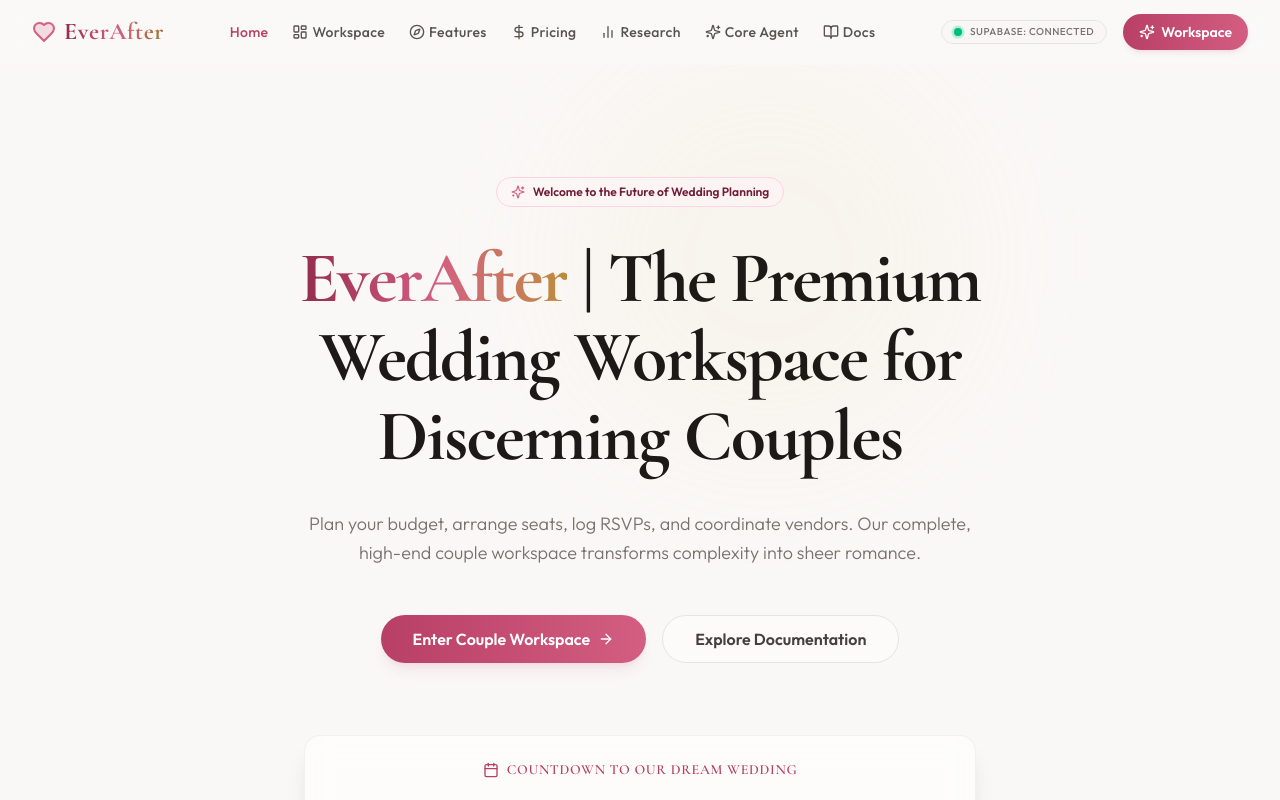
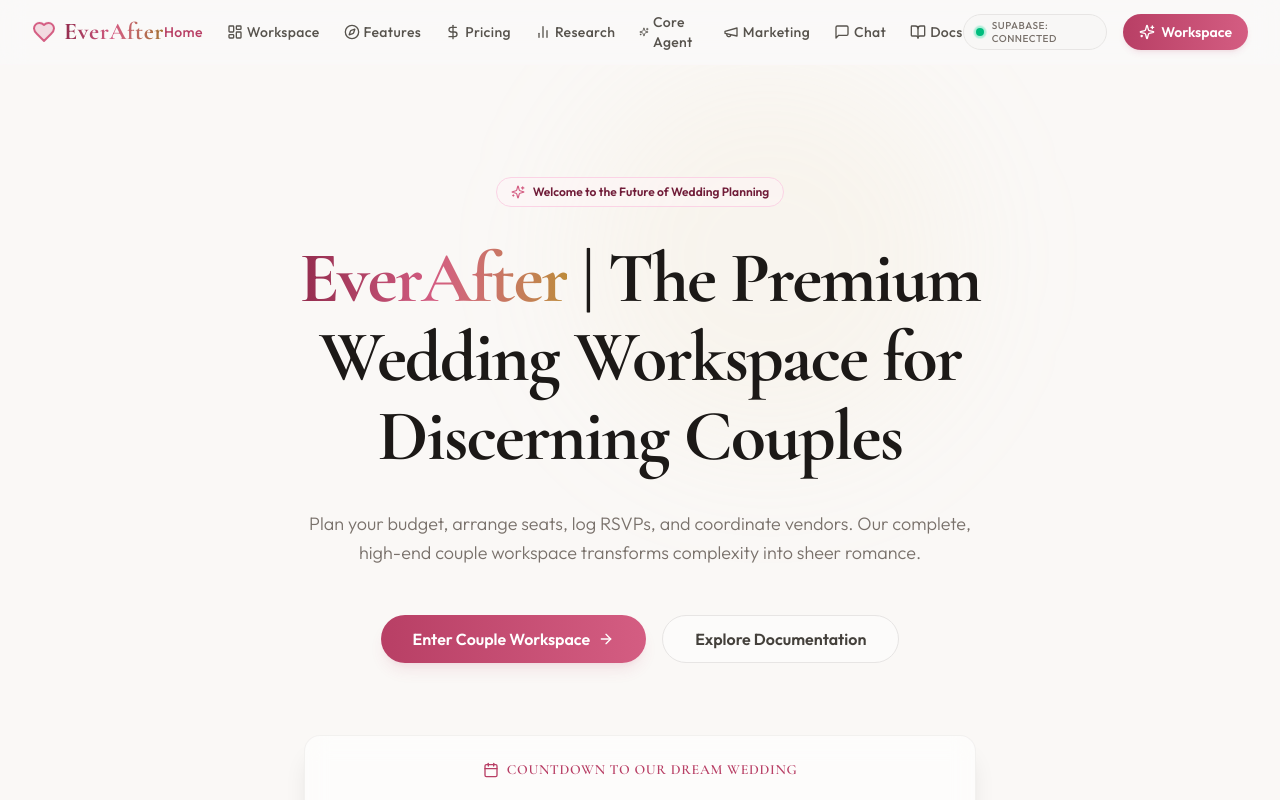
Before and after one commit to nataliabarredat-pixel/Week0, a Next.js app in the folder Week0/: page / in a window 1280 px wide. Shown: the top 800 px of the page. Built offline with nearby package versions, Linux system fonts and the light colour scheme; no server answers.

Commit message:
feat: update navigation headers and footer index layouts with marketing and chat route paths

```diff
--- a/Week0/src/components/Footer.tsx
+++ b/Week0/src/components/Footer.tsx
@@ -67,6 +67,16 @@ export default function Footer() {
                 </Link>
               </li>
               <li>
+                <Link href="/marketing" className="text-sm text-stone-500 hover:text-rose-600 dark:text-stone-400 dark:hover:text-rose-300">
+                  Marketing Engine 📣
+                </Link>
+              </li>
+              <li>
+                <Link href="/chat" className="text-sm text-stone-500 hover:text-rose-600 dark:text-stone-400 dark:hover:text-rose-300">
+                  Guided Assistant Chat 💬
+                </Link>
+              </li>
+              <li>
                 <Link href="/core" className="text-sm text-stone-500 hover:text-rose-600 dark:text-stone-400 dark:hover:text-rose-300">
                   Generative Core Agent 🌸
                 </Link>
--- a/Week0/src/components/Navbar.tsx
+++ b/Week0/src/components/Navbar.tsx
@@ -2,7 +2,7 @@
 
 import Link from "next/link";
 import { usePathname } from "next/navigation";
-import { Heart, Sparkles, LayoutDashboard, BookOpen, Layers, BarChart2, DollarSign, Compass } from "lucide-react";
+import { Heart, Sparkles, LayoutDashboard, BookOpen, Layers, BarChart2, DollarSign, Compass, Megaphone, MessageSquare } from "lucide-react";
 import { useEffect, useState } from "react";
 
 export default function Navbar() {
@@ -108,6 +108,30 @@ export default function Navbar() {
             </Link>
 
             <Link
+              href="/marketing"
+              className={`flex items-center space-x-1 text-sm font-medium tracking-wide transition-colors ${
+                pathname.startsWith("/marketing")
+                  ? "text-rose-600 dark:text-rose-400"
+                  : "text-stone-600 hover:text-rose-600 dark:text-stone-300 dark:hover:text-rose-400"
+              }`}
+            >
+              <Megaphone className="h-4 w-4" />
+              <span>Marketing</span>
+            </Link>
+
+            <Link
+              href="/chat"
+              className={`flex items-center space-x-1 text-sm font-medium tracking-wide transition-colors ${
+                pathname.startsWith("/chat")
+                  ? "text-rose-600 dark:text-rose-400"
+                  : "text-stone-600 hover:text-rose-600 dark:text-stone-300 dark:hover:text-rose-400"
+              }`}
+            >
+              <MessageSquare className="h-4 w-4" />
+              <span>Chat</span>
+            </Link>
+
+            <Link
               href="/docs"
               className={`flex items-center space-x-1 text-sm font-medium tracking-wide transition-colors ${
                 pathname.startsWith("/docs")
```
